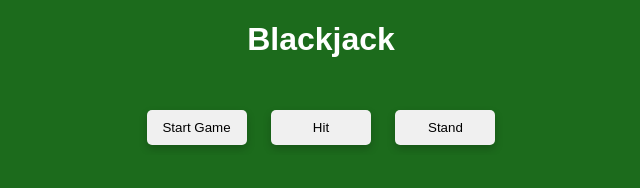
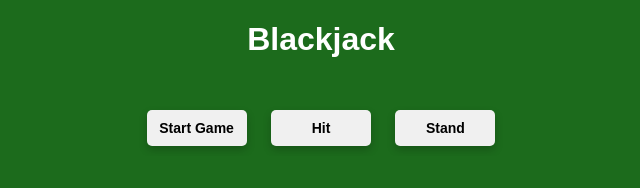
Before and after one commit to jstein3513/blackjack, a plain HTML site: page index.html in a window 1280 px wide. Shown: the full height of the page, 319-959 px from the left. Drawn offline with Linux system fonts and the light colour scheme.

Commit message:
Update style.css

```diff
--- a/style.css
+++ b/style.css
@@ -11,8 +11,6 @@ body {
     background-position: 0 0, 4px 4px;
 }
 
-
-
 button {
     margin: 10px;
     padding: 10px;
@@ -22,8 +20,12 @@ button {
     box-shadow: 0 4px 8px rgba(0, 0, 0, 0.2);
     cursor: pointer;
     transition: all 0.3s ease;
-   width: 100px;
+    width: 100px;
+    font-weight: 600; /* Make the text bold */
+    color: black; /* Set text color to black */
+    font-size: 14px; /* Set the font size to 16 pixels (adjust as needed) */
 }
+
 
 button:hover {
     background-color: #e0e0e0;
```
